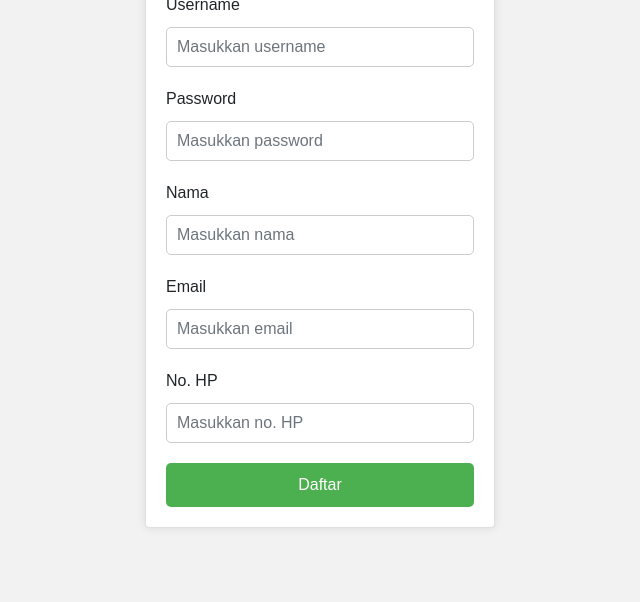
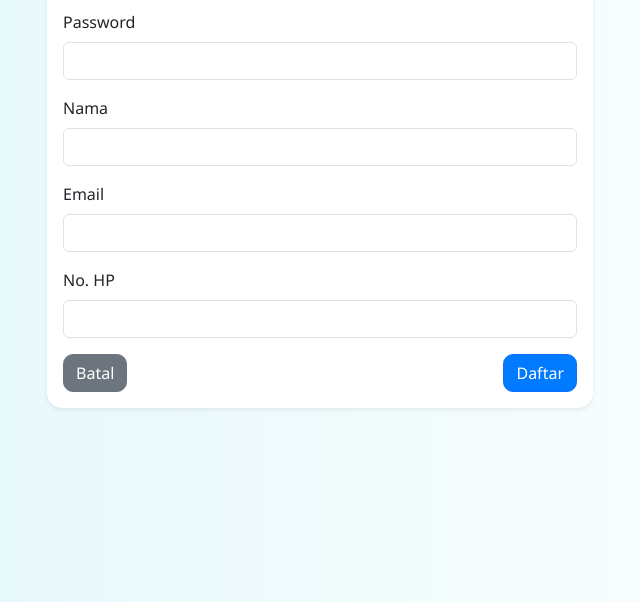
Before and after one commit to Nakula4/web-imunisasi-admin, a website: page daftar-admin.html in a window 1280 px wide. Shown: the part 198-800 px from the top of the page, without its empty margins (320-960 px from the left). Drawn offline with nearby package versions, Linux system fonts and the light colour scheme; files that its build step writes are made by us from their sources; no server answers.

Commit message:
update 15-06-2025

```diff
--- a/daftar-admin.html
+++ b/daftar-admin.html
@@ -1,49 +1,59 @@
 <!DOCTYPE html>
-<html lang="en">
+<html lang="id">
+
 <head>
   <meta charset="UTF-8">
   <meta name="viewport" content="width=device-width, initial-scale=1.0">
   <title>Daftar Admin</title>
-  <link rel="stylesheet" href="https://maxcdn.bootstrapcdn.com/bootstrap/4.0.0/css/bootstrap.min.css">
-  <link rel="stylesheet" href="daftar.css">
+  <link rel="stylesheet" href="https://cdn.jsdelivr.net/npm/bootstrap@5.3.3/dist/css/bootstrap.min.css">
+  <script src="https://www.gstatic.com/firebasejs/9.22.2/firebase-app-compat.js"></script>
+  <script src="https://www.gstatic.com/firebasejs/9.22.2/firebase-auth-compat.js"></script>
+  <script src="https://www.gstatic.com/firebasejs/9.22.2/firebase-firestore-compat.js"></script>
+  <link rel="stylesheet" href="/style/daftar.css">
 </head>
+
 <body>
-    <div class="container">
-    <div class="row justify-content-center align-items-center" style="height: 100vh;">
-      <div class="col-md-4">
-        <div class="card">
+  <div class="container py-5">
+    <div class="row justify-content-center">
+      <div class="col-md-6">
+        <div class="card shadow-sm">
           <div class="card-body">
-            <h2 class="text-center">Daftar Admin</h2>
-            <form>
-                <div class="form-group">
-                <label for="username">Username</label>
-                <input type="text" id="username" class="form-control" placeholder="Masukkan username">
+            <h3 class="text-center mb-4 text-primary">Daftar Admin</h3>
+            <form id="registerForm">
+              <div class="mb-3">
+                <label for="username" class="form-label">Username</label>
+                <input type="text" id="username" class="form-control" required>
               </div>
-              <div class="form-group">
-                <label for="password">Password</label>
-                <input type="password" id="password" class="form-control" placeholder="Masukkan password">
+              <div class="mb-3">
+                <label for="password" class="form-label">Password</label>
+                <input type="password" id="password" class="form-control" required>
               </div>
-              <div class="form-group">
-                <label for="nama">Nama</label>
-                <input type="text" id="nama" class="form-control" placeholder="Masukkan nama">
+              <div class="mb-3">
+                <label for="nama" class="form-label">Nama</label>
+                <input type="text" id="nama" class="form-control" required>
               </div>
-              <div class="form-group">
-                <label for="email">Email</label>
-                <input type="email" id="email" class="form-control" placeholder="Masukkan email">
+              <div class="mb-3">
+                <label for="email" class="form-label">Email</label>
+                <input type="email" id="email" class="form-control" required>
               </div>
-              <div class="form-group">
-                <label for="no_hp">No. HP</label>
-                <input type="text" id="no_hp" class="form-control" placeholder="Masukkan no. HP">
+              <div class="mb-3">
+                <label for="no_hp" class="form-label">No. HP</label>
+                <input type="text" id="no_hp" class="form-control" required>
               </div>
-              <button type="submit" class="btn btn-primary btn-block">Daftar</button>
+              <div class="d-flex justify-content-between">
+                <a href="index.html" class="btn btn-secondary">Batal</a>
+                <button type="submit" class="btn btn-primary">Daftar</button>
+              </div>
             </form>
           </div>
         </div>
       </div>
     </div>
   </div>
-  <script src="https://code.jquery.com/jquery-3.2.1.slim.min.js"></script>
-  <script src="https://maxcdn.bootstrapcdn.com/bootstrap/4.0.0/js/bootstrap.min.js"></script>
-  <script src="daftar.js"></script>
+
+
+  <script src="/script/daftar-admin.js"></script>
+
 </body>
+
 </html>
--- /dev/null
+++ b/script/daftar-admin.js
@@ -0,0 +1,52 @@
+// Konfigurasi Firebase
+  const firebaseConfig = {
+  apiKey: "AIzaSyDp0uoEdd8M82cbaveehd9T3YDpB1ZFPO0",
+  authDomain: "imunisasiku-1abc0.firebaseapp.com",
+  projectId: "imunisasiku-1abc0",
+  storageBucket: "imunisasiku-1abc0.firebasestorage.app",
+  messagingSenderId: "466468445341",
+  appId: "1:466468445341:web:6c2c6d4c8571c7a53f4874",
+  measurementId: "G-MB5TTXB9WY"
+};
+
+// Inisialisasi Firebase
+firebase.initializeApp(firebaseConfig);
+const auth = firebase.auth();
+const db = firebase.firestore();
+
+// Set persistence untuk menghindari error visibility-check
+auth.setPersistence(firebase.auth.Auth.Persistence.LOCAL)
+  .catch((error) => {
+    console.error("Set persistence error:", error);
+  });
+
+// Event listener untuk form pendaftaran
+const form = document.getElementById('registerForm');
+form.addEventListener('submit', function (e) {
+  e.preventDefault();
+
+  const email = document.getElementById('email').value;
+  const password = document.getElementById('password').value;
+  const nama = document.getElementById('nama').value;
+  const username = document.getElementById('username').value;
+  const no_hp = document.getElementById('no_hp').value;
+
+  auth.createUserWithEmailAndPassword(email, password)
+    .then((userCredential) => {
+      const user = userCredential.user;
+      return db.collection('admins').doc(user.uid).set({
+        email,
+        nama,
+        username,
+        no_hp,
+        role: 'admin'
+      });
+    })
+    .then(() => {
+      alert('Akun admin berhasil didaftarkan!');
+      window.location.href = 'index.html';
+    })
+    .catch((error) => {
+      alert('Error: ' + error.message);
+    });
+});
--- a/style/daftar.css
+++ b/style/daftar.css
@@ -1,34 +1,23 @@
  body {
-  font-family: Arial, sans-serif;
-  background-color: #f2f2f2;
+      background: linear-gradient(to right, #e0f7fa, #ffffff);
+      font-family: 'Segoe UI', Tahoma, Geneva, Verdana, sans-serif;
     }
     .card {
-  margin-top: 50px;
-  box-shadow: 0 0 10px rgba(0, 0, 0, 0.1);
-}
-.card-body {
-  padding: 20px;
-}
-.form-group {
-  margin-bottom: 20px;
-}
-.form-group label {
-  margin-bottom: 10px;
-}
-.form-control {
-  height: 40px;
-  padding: 10px;
-  border: 1px solid #ccc;
-  border-radius: 5px;
+      border: none;
+      border-radius: 15px;
+      box-shadow: 0 4px 12px rgba(0,0,0,0.1);
     }
     .btn-primary {
-  background-color: #4CAF50;
-  color: #fff;
-  padding: 10px;
-  border: none;
-  border-radius: 5px;
-  cursor: pointer;
+      background-color: #007bff;
+      border-radius: 10px;
     }
-.btn-primary:hover {
-  background-color: #3e8e41;
+    .btn-secondary {
+      border-radius: 10px;
     }
+    h2 {
+      font-weight: 600;
+      color: #007bff;
+    }
+    label {
+      font-weight: 500;
+    }
```
Also changed, not shown: firebase-ini.js (+5 -7 lines), index.html (+12 -7 lines), script/login.js (added, +20 -0 lines). Lines whose indentation alone changed are shown as unchanged.
